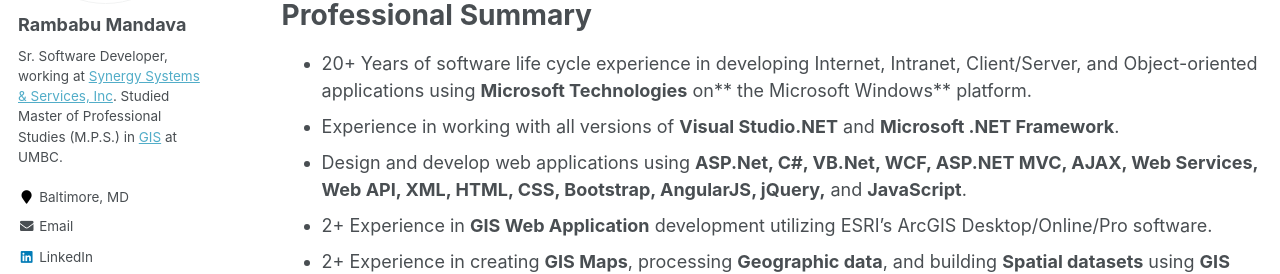
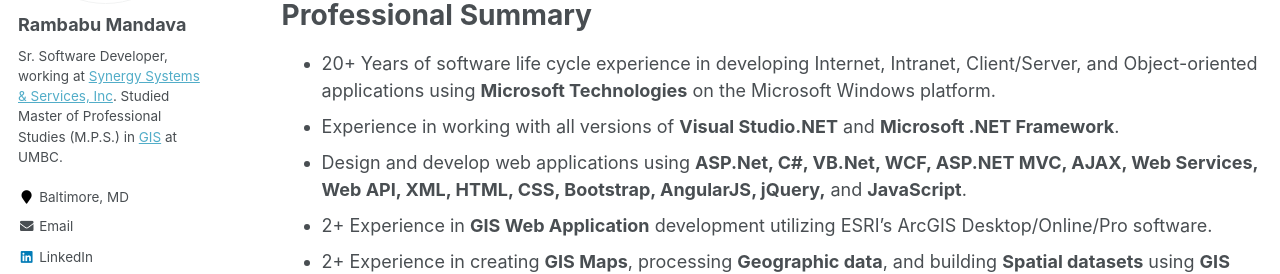
Before and after one commit to mandavaram/mandavaram.github.io, a Jekyll site: the page built from _pages/Resume.md, in a window 1280 px wide and 900 px high. Shown: the part 289-563 px from the top of the window. Built offline with Jekyll 4.4.1, drawn with Linux system fonts in a browser that asks for light colours.

```diff
--- a/_pages/Resume.md
+++ b/_pages/Resume.md
@@ -17,7 +17,7 @@ redirect_from:
 
 
 # Professional Summary
-- 20+ Years of software life cycle experience in developing Internet, Intranet, Client/Server, and Object-oriented applications using **Microsoft Technologies** on** the Microsoft Windows** platform.
+- 20+ Years of software life cycle experience in developing Internet, Intranet, Client/Server, and Object-oriented applications using **Microsoft Technologies** on the Microsoft Windows platform.
 - Experience in working with all versions of **Visual Studio.NET** and **Microsoft .NET Framework**.
 - Design and develop web applications using **ASP.Net, C#, VB.Net, WCF, ASP.NET MVC, AJAX, Web Services, Web API, XML, HTML, CSS, Bootstrap, AngularJS, jQuery,** and **JavaScript**.
 - 2+ Experience in **GIS Web Application** development utilizing ESRI's ArcGIS Desktop/Online/Pro software.
```
